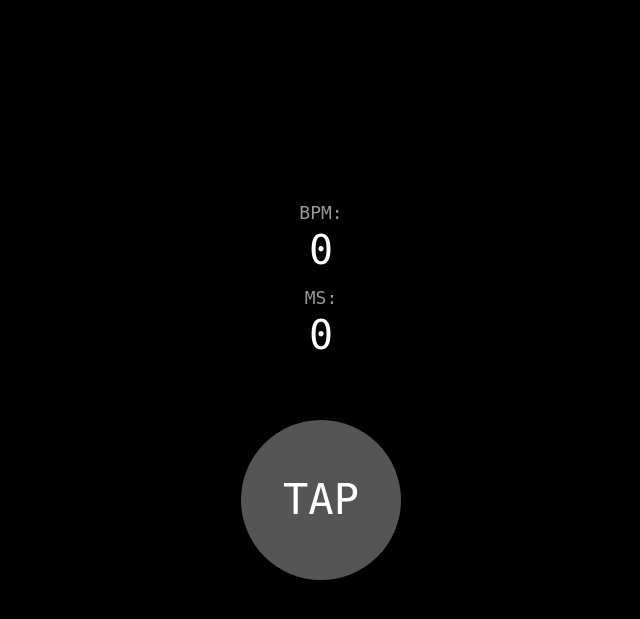
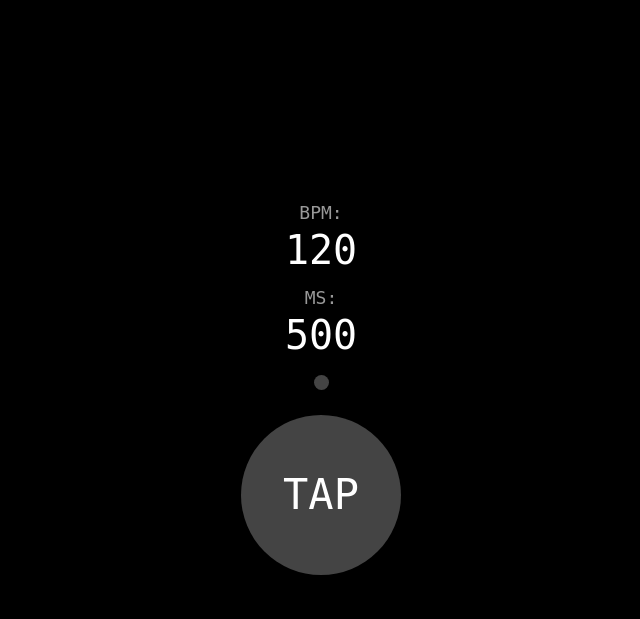
Before and after one commit to d6-9b/tap-tempo, a PHP site: page / in a window 1280 px wide. Shown: the top 619 px of the page, without its empty margins (319-959 px from the left). Run offline with PHP 8.4, Linux system fonts and the light colour scheme.

Commit message:
initial blink

```diff
--- a/run/index.php
+++ b/run/index.php
@@ -10,11 +10,13 @@ echo '<!DOCTYPE html>'
             .'<meta name="viewport" content="width=device-width, user-scalable=no" />'
             .'<link rel="stylesheet" type="text/css" href="js/Main.css" />'
             .'<link rel="stylesheet" type="text/css" href="js/BpmField.css" />'
+            .'<link rel="stylesheet" type="text/css" href="js/Blink.css" />'
             .'<link rel="stylesheet" type="text/css" href="js/IntervalField.css" />'
             .'<link rel="stylesheet" type="text/css" href="js/MainPanel.css" />'
             .'<link rel="stylesheet" type="text/css" href="js/TapButton.css" />'
         .'</head>'
         .'<body>'
+            .'<script type="text/javascript" src="js/Blink.js"></script>'
             .'<script type="text/javascript" src="js/BpmField.js"></script>'
             .'<script type="text/javascript" src="js/IntervalField.js"></script>'
             .'<script type="text/javascript" src="js/Div.js"></script>'
--- /dev/null
+++ b/run/js/Blink.css
@@ -0,0 +1,12 @@
+.Blink {
+    width: 15px;
+    height: 15px;
+    margin: auto;
+    margin-top: 15px;
+    background: #444;
+    border-radius: 50%;
+}
+.Blink.light {
+    background: #f00;
+    box-shadow: 1px 0px 10px #f00, 1px 0px 20px #f00, 1px 0px 30px #f00;
+}
--- /dev/null
+++ b/run/js/Blink.js
@@ -0,0 +1,17 @@
+function Blink () {
+
+    var element = Div('Blink')
+
+    var classList = element.classList
+
+    return {
+        element: element,
+        tick: function () {
+            classList.add('light')
+            setTimeout(function () {
+                classList.remove('light')
+            }, 100)
+        },
+    }
+
+}
--- a/run/js/MainPanel.js
+++ b/run/js/MainPanel.js
@@ -1,24 +1,38 @@
 function MainPanel () {
+
+    function scheduleTick () {
+        setTimeout(function () {
+            blink.tick()
+            scheduleTick()
+        }, averageInterval)
+    }
 
     var classPrefix = 'MainPanel'
 
+    var averageInterval = 500
+
     var bpmField = BpmField()
+    bpmField.setValue(Math.round(60000 / averageInterval))
 
     var intervalField = IntervalField()
+    intervalField.setValue(averageInterval)
 
     var lastTime = null
     var intervals = []
 
+    var blink = Blink()
+
     var tapButton = TapButton(function () {
         var now = Date.now()
         if (lastTime !== null) {
-            intervals.push(now - lastTime)
+            var interval = now - lastTime
+            intervals.push(interval)
             if (intervals.length > 4) intervals.shift()
             var sum = intervals.reduce(function (a, b) {
                 return a + b
             })
-            var averageInterval = sum / intervals.length
-            intervalField.setValue(Math.round(averageInterval))
+            averageInterval = Math.round(sum / intervals.length)
+            intervalField.setValue(averageInterval)
             bpmField.setValue(Math.round(60000 / averageInterval))
         }
         lastTime = now
@@ -27,7 +41,10 @@ function MainPanel () {
     var element = Div(classPrefix)
     element.appendChild(bpmField.element)
     element.appendChild(intervalField.element)
+    element.appendChild(blink.element)
     element.appendChild(tapButton.element)
+
+    scheduleTick()
 
     return { element: element }
 
--- a/run/js/TapButton.css
+++ b/run/js/TapButton.css
@@ -1,15 +1,15 @@
 .TapButton {
     margin: auto;
-    margin-top: 60px;
+    margin-top: 25px;
     width: 160px;
     height: 160px;
     line-height: 160px;
     border-radius: 50%;
     text-align: center;
-    background: #555;
+    background: #444;
     font-size: 42px;
 }
 .TapButton.active {
     background: #999;
-    box-shadow: 0 0 50px #999;
+    box-shadow: 0 0 20px #999, 0 0 40px #999, 0 0 60px #999;
 }
```
